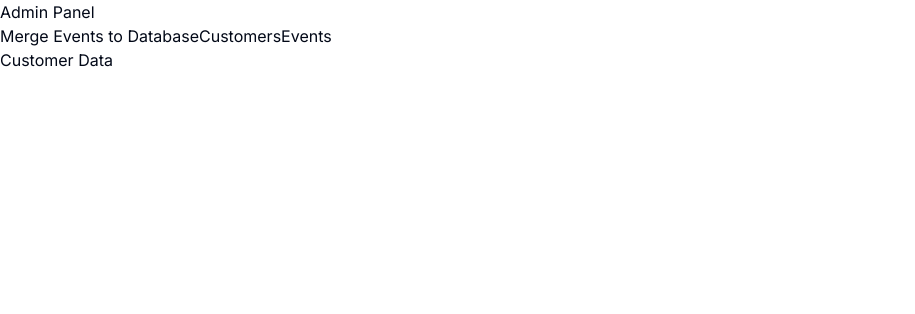
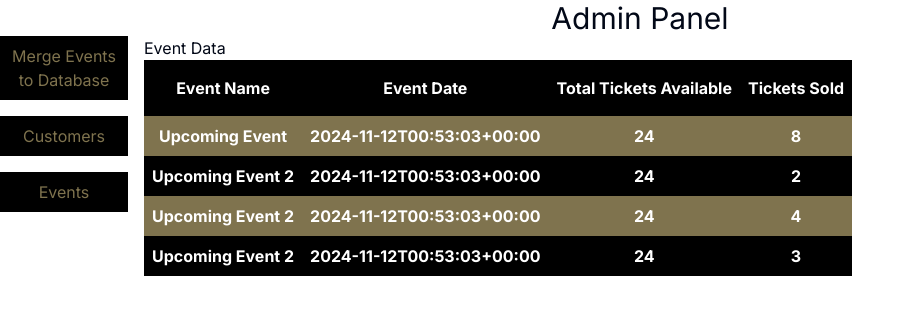
Before and after one commit to julian-sirkin/sirkinSupperClub_next, a Next.js app: page /admin in a window 1280 px wide. Shown: the top 314 px of the page, without its empty margins (0-915 px from the left). Built offline with nearby package versions, Linux system fonts and the light colour scheme.

Commit message:
Set up basics of admin panel components

```diff
--- a/src/app/admin/page.tsx
+++ b/src/app/admin/page.tsx
@@ -4,10 +4,10 @@ import CustomerSection from '../adminPannelSections/CustomerSection';
 import EventData from '../adminPannelSections/EventData';
 
 const AdminPanel = () => {
-  const [activeSection, setActiveSection] = useState<'customers' | 'events'>('customers');
+  const [activeSection, setActiveSection] = useState<'customers' | 'events'>('events');
+  const [eventSelected, setEventSelected] = useState<number | null>(null)
 
   const handleMergeEventsToDatabase = async () => {
-    console.log('Merge Events to Database')
     const response = await fetch('api/addEvent', {
         method: 'POST',
         headers: {
@@ -17,23 +17,28 @@ const AdminPanel = () => {
     })
 
     const data = await response.json()
-    console.log(data, 'data')
+  }
+
+  const handleClickEvent = (event: string) => {
+
   }
 
   return (
     <div className="admin-panel">
       <header>
-        <h1>Admin Panel</h1>
+        <h1 className="text-center text-3xl">Admin Panel</h1>
       </header>
-      <nav>
-        <button onClick={handleMergeEventsToDatabase}>Merge Events to Database</button>
-        <button onClick={() => setActiveSection('customers')}>Customers</button>
-        <button onClick={() => setActiveSection('events')}>Events</button>
+      <div className='flex gap-4'>
+      <nav className='flex flex-col justify-start gap-4'>
+        <button  className="bg-black text-gold w-32 p-2 hover:bg-gold hover:text-black" onClick={handleMergeEventsToDatabase}>Merge Events to Database</button>
+        <button className="bg-black text-gold w-32 p-2 hover:bg-gold hover:text-black" onClick={() => setActiveSection('customers')}>Customers</button>
+        <button className="bg-black text-gold w-32 p-2 hover:bg-gold hover:text-black" onClick={() => setActiveSection('events')}>Events</button>
       </nav>
       <main className=''>
         {activeSection === 'customers' && <CustomerSection />}
-        {activeSection === 'events' && <EventData />}
+        {activeSection === 'events' && <EventData  handleEventClick={setEventSelected} eventSelected={eventSelected}/>}
       </main>
+      </div>
     </div>
   );
 };
--- a/src/app/adminPannelSections/EventData.tsx
+++ b/src/app/adminPannelSections/EventData.tsx
@@ -1,10 +1,21 @@
+"use client"
 import React from 'react';
+import { EventsTable } from '../components/EventsTable/EventsTable';
+import { AdminEvent } from '../components/AdminEvent/AdminEvent';
 
-const EventData = () => {
+const EventData = ({handleEventClick, eventSelected}: {handleEventClick: (event: number | null) => void, eventSelected: number | null}) => {
+  const events = [
+    {id: 1, name: 'Upcoming Event', date: '2024-11-12T00:53:03+00:00', ticketsAvailable: 24, ticketsSold: 8},
+    {id: 2, name: 'Upcoming Event 2', date: '2024-11-12T00:53:03+00:00', ticketsAvailable: 24, ticketsSold: 2},
+    {id: 3, name: 'Upcoming Event 2', date: '2024-11-12T00:53:03+00:00', ticketsAvailable: 24, ticketsSold: 4},
+    {id: 4, name: 'Upcoming Event 2', date: '2024-11-12T00:53:03+00:00', ticketsAvailable: 24, ticketsSold: 3}
+  ]
+
+
   return (
     <div>
       <h2>Event Data</h2>
-      Event data to display
+     {eventSelected ? <AdminEvent eventId={eventSelected} resetEvent={handleEventClick}/> : <EventsTable events={events} handleEventClick={handleEventClick}/>}
     </div>
   );
 };
--- /dev/null
+++ b/src/app/components/AdminEvent/AdminEvent.tsx
@@ -0,0 +1,6 @@
+export const AdminEvent = ({eventId, resetEvent}: {eventId: number, resetEvent: (event: number | null ) => void}) => {
+    return (<div>
+        <h3>Singular Event</h3>
+        <button onClick={() => resetEvent(null)}>Back To Events</button>
+    </div>)
+}
--- /dev/null
+++ b/src/app/components/EventsTable/EventsTable.tsx
@@ -0,0 +1,33 @@
+type event = {
+    id: number
+    name: string,
+    date: string,
+    ticketsAvailable: number,
+    ticketsSold: number
+}
+
+type EventsTableType  = {
+    events: event[]
+    handleEventClick: (event: number) => void
+}
+
+export const EventsTable = ({events, handleEventClick}: EventsTableType) => {
+    return (
+        <table>
+        <tr className="bg-black text-white">
+          <th className='py-4 px-2'>Event Name</th>
+          <th className='py-4 px-2'>Event Date</th>
+          <th className='py-4 px-2'>Total Tickets Available</th>
+          <th className='py-4 px-2'>Tickets Sold</th>
+        </tr>
+        {events.map((event, idx) => (
+          <tr className={idx % 2 === 1 ? 'bg-black text-white p-4' : 'bg-gold text-white p-4'}>
+            <th className='p-2'><button onClick={() => handleEventClick(event.id)}>{event.name} </button></th>
+            <th className='p-2'>{event.date}</th>
+            <th className='p-2'>{event.ticketsAvailable}</th>
+            <th className='p-2'>{event.ticketsSold}</th>
+          </tr>
+        ))}
+      </table>
+    )
+}
```
